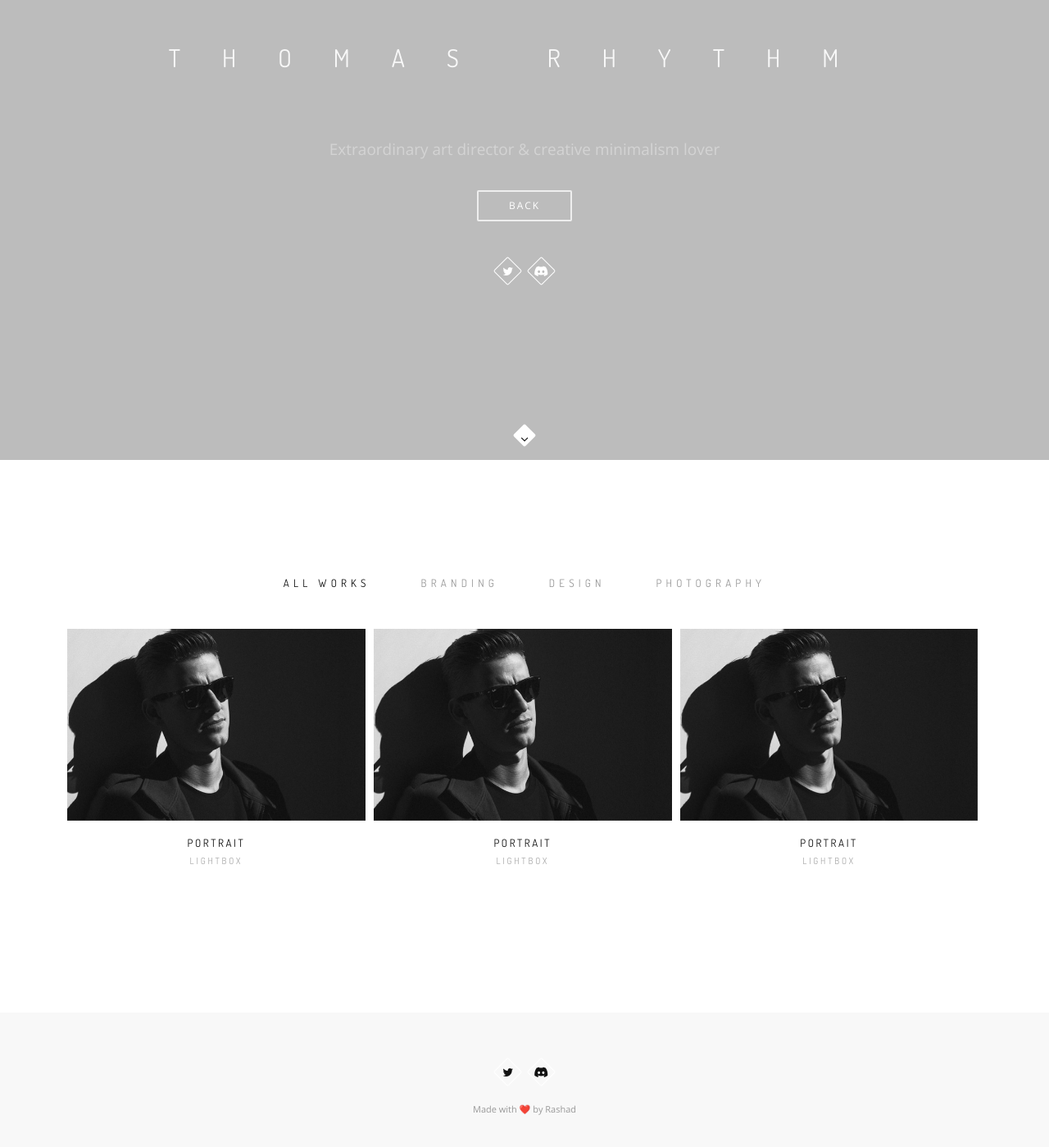
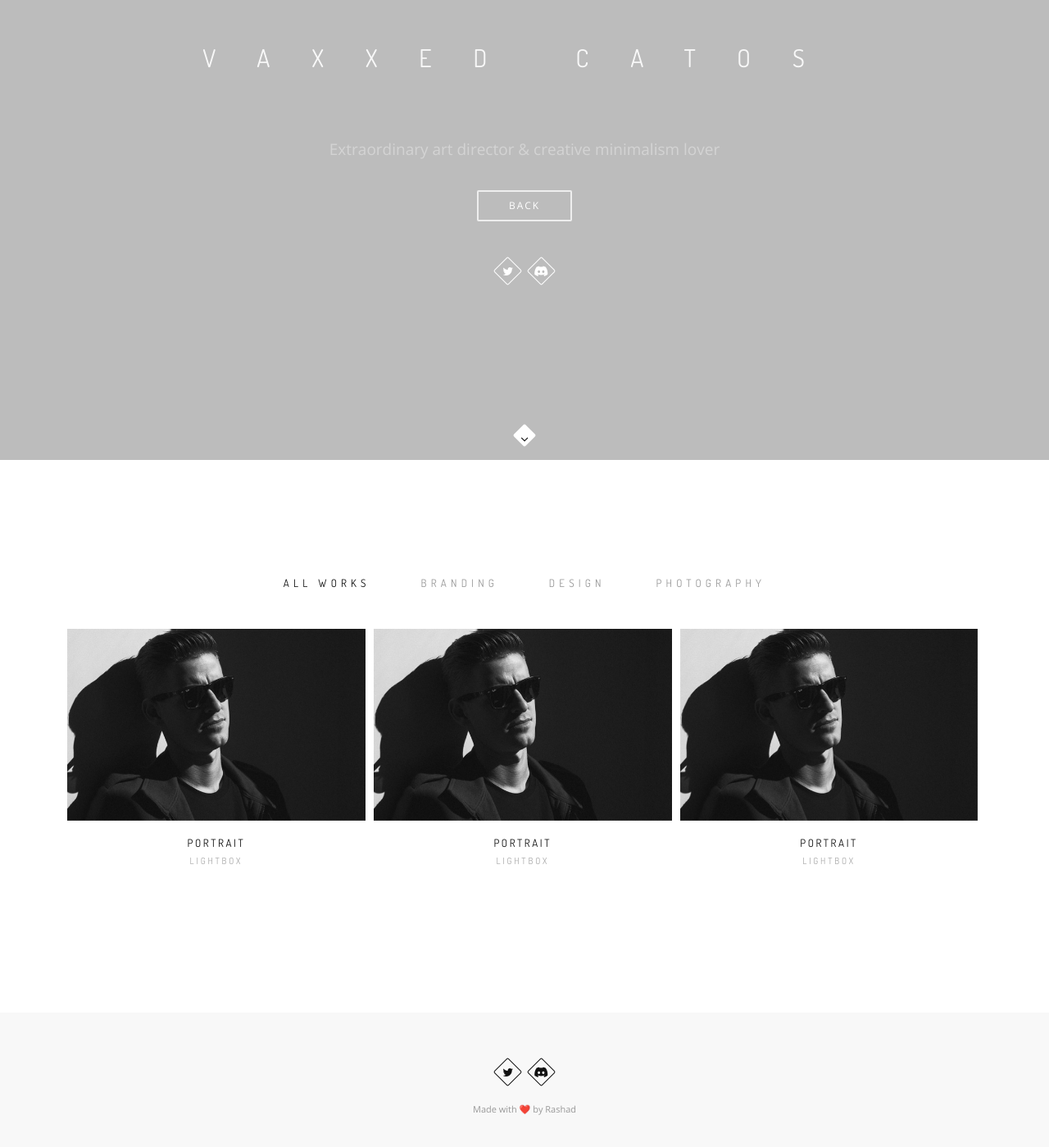
Before and after one commit to Rashad14/catdo, a plain HTML site: page portfolio-lazyload.html in a window 1280 px wide. Shown: the part 239-1638 px from the top of the page at 82% size. Drawn offline with nearby package versions, Linux system fonts and the light colour scheme.

Commit message:
second commit

```diff
--- a/portfolio-lazyload.html
+++ b/portfolio-lazyload.html
@@ -2,8 +2,8 @@
 <html lang="en">
 
 <head>
-        <title>Vaxxed Cats NFT</title>
-        <meta name="description" content="Vaxxed Cats NFT">
+        <title>Vaxxed Catos NFT</title>
+        <meta name="description" content="Vaxxed Catos NFT">
         <meta charset="utf-8">
         <meta name="author" content="Some content here">
         <!--[if IE]><meta http-equiv='X-UA-Compatible' content='IE=edge,chrome=1'><![endif]-->
@@ -22,8 +22,8 @@
         <link rel="stylesheet" href="css/owl.carousel.css">
         <link rel="stylesheet" href="css/magnific-popup.css">
         <style>
-            .footer-social-links a:before{
-                border: 1px solid #fff;
+            .header-social-links a:before{
+                border: 1px solid #fff !important;
             }
         </style>
     </head>
@@ -52,7 +52,7 @@
                             <div class="home-text">
 
                                 <h1 class="hs-line-1 font-alt mb-80 mb-xs-30 mt-70 mt-sm-0">
-                                    Thomas Rhythm
+                                    Vaxxed Catos
                                 </h1>
 
                                 <p class="hs-line-6">
@@ -67,7 +67,7 @@
 
                                 </div>
 
-                                <div class="footer-social-links mt-5">
+                                <div class="footer-social-links header-social-links mt-5">
                                     <a href="#" title="Twitter" target="_blank" class="text-white"><i class="fa fa-twitter"></i> <span class="sr-only">Twitter profile</span></a>
                                     <a href="#" title="Discord" target="_blank" class="text-white"><i class="fa-brands fa-discord"></i> <span class="sr-only">Discord profile</span></a>
                                 </div>
```
Also changed, not shown: index.html (+4 -4 lines).
